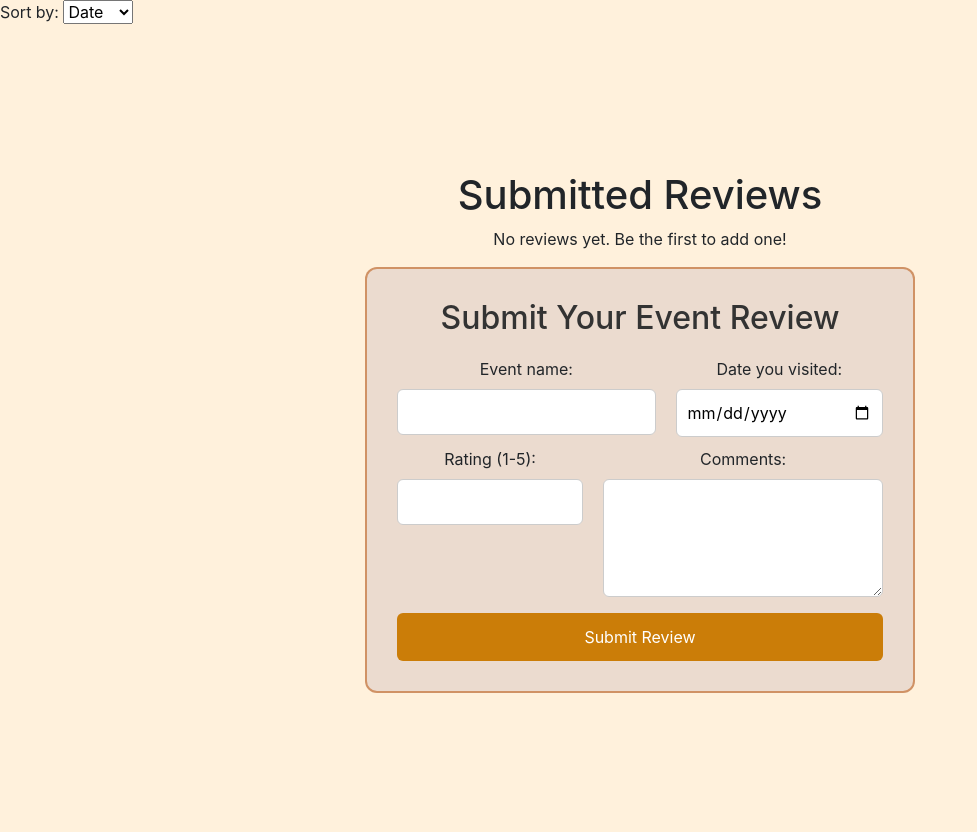
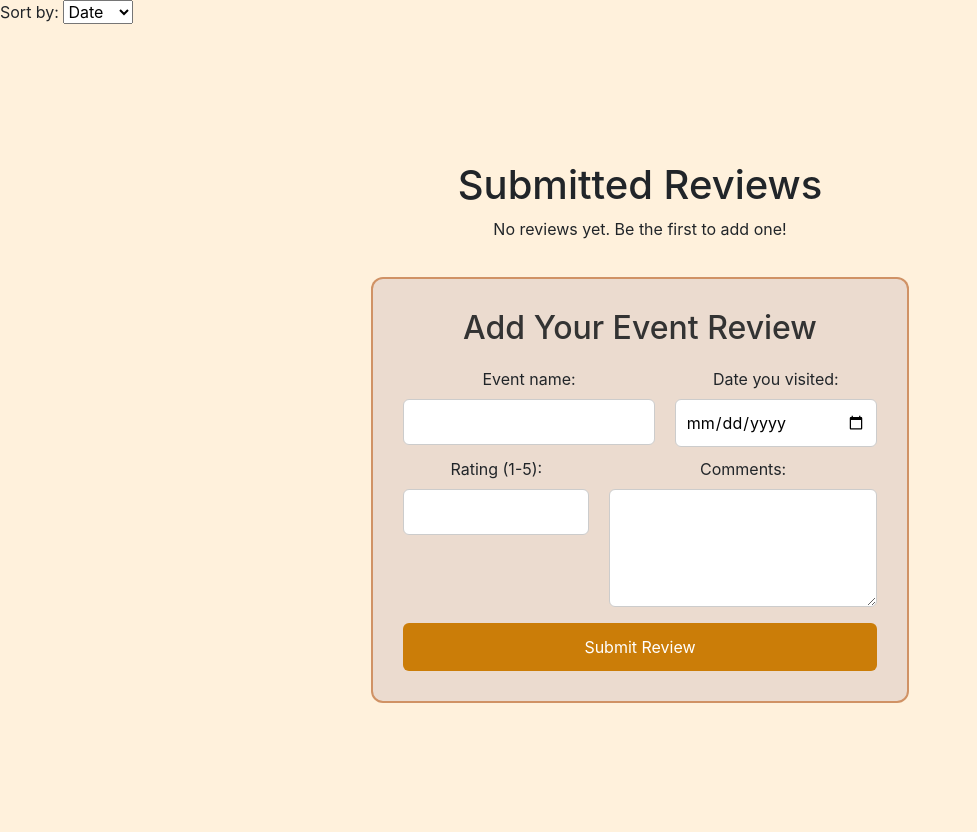
Before and after one commit to Srivacthi/The-CVille-Scene, a Flask app: page /reviews in a window 1280 px wide. Shown: the part 56-888 px from the top of the page, without its empty margins (0-977 px from the left). Run offline with Flask 3, Linux system fonts and the light colour scheme.

Commit message:
Changed reviews page widths to percentages

```diff
--- a/templates/reviews.html
+++ b/templates/reviews.html
@@ -18,7 +18,7 @@
 
     <h1>Submitted Reviews</h1>
         {% for review in reviews_table %}
-        <div style="text-align: left; min-height: 5vh; border: 2px solid #c47034ad; background-color: #ebdbcf; padding: 15px; border-radius: 10px; width: 100%; max-width: 600px; margin: 15px auto;">
+        <div style="text-align: left; min-height: 5vh; border: 2px solid #c47034ad; background-color: #ebdbcf; padding: 15px; border-radius: 10px; width: 100%; max-width: 50%; margin: 15px auto;">
             <strong>{{ review.event_name }}</strong> ({{ review.date }})
             <span style="float: right;">⭐ {{ review.rating }}/5</span><br>
             Comments: {{ review.description }}
@@ -28,8 +28,8 @@
         {% endfor %}
 
 
-<div style="border: 2px solid #c47034ad; background-color: #ebdbcf; padding: 30px; border-radius: 12px; width: 100%; max-width: 550px;">
-    <h2 style="text-align: center; color: #333; margin-bottom: 20px;"> Submit Your Event Review </h2>
+<div style="border: 2px solid #c47034ad; background-color: #ebdbcf; padding: 30px; border-radius: 12px; width: 80%; max-width: 42%; margin-top: 20px">
+    <h2 style="text-align: center; color: #333; margin-bottom: 20px;"> Add Your Event Review </h2>
     <form method="post" style="display: flex; flex-direction: column; gap: 10px;">
         <input type="hidden" name="action" value="submit_review">
         <div style="display: flex; gap: 20px;">
```
